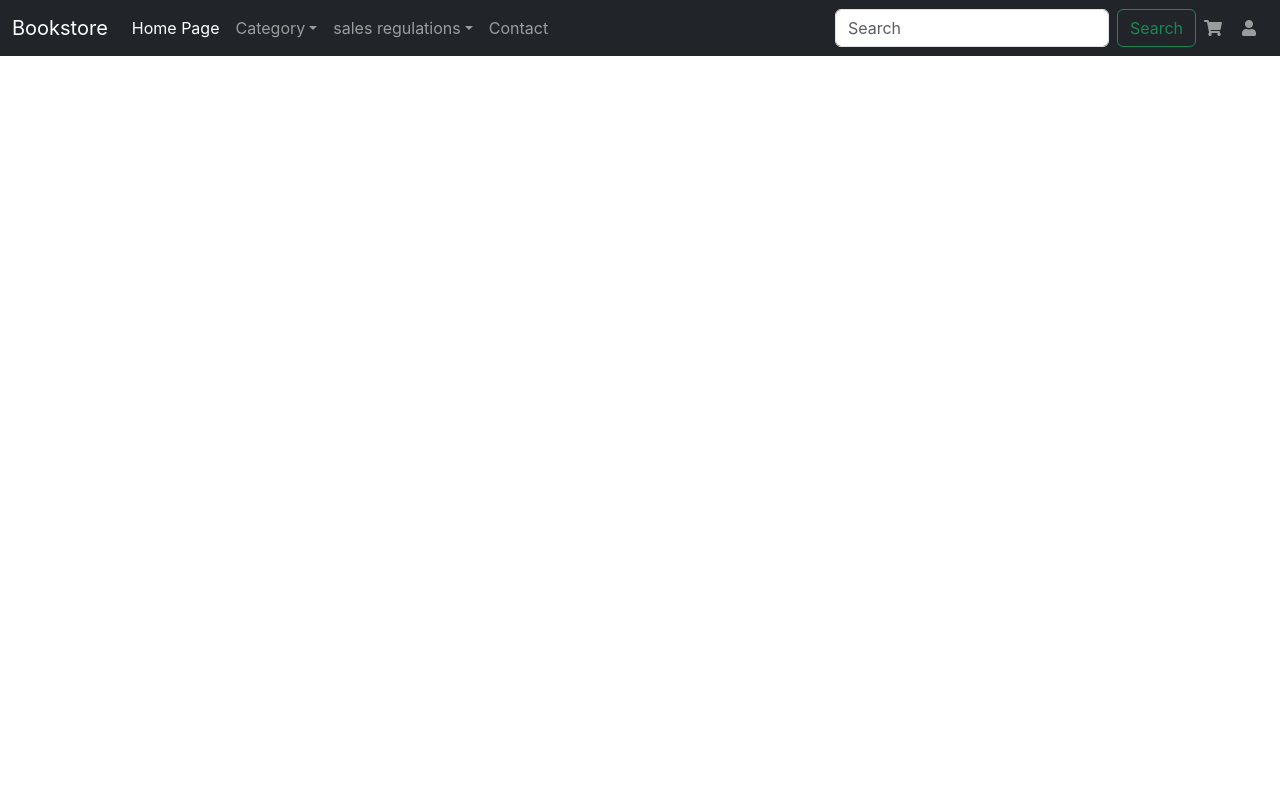
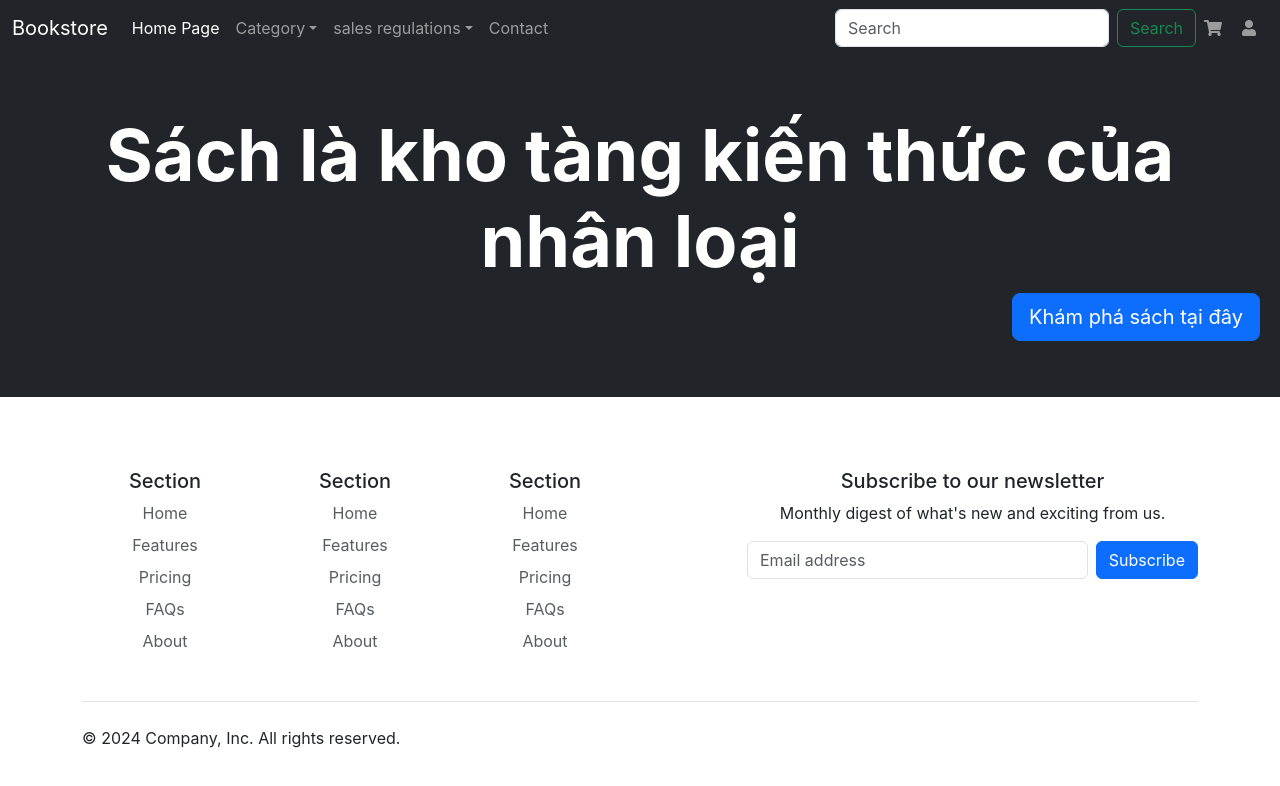
Before and after one commit to vansy204/book_store_frontend, a React (Create React App) app: page / in a window 1280 px wide. Shown: the top 786 px of the page. Built offline with nearby package versions, Linux system fonts and the light colour scheme.

Commit message:
update banner

```diff
--- a/src/App.css
+++ b/src/App.css
@@ -36,3 +36,79 @@
     transform: rotate(360deg);
   }
 }
+.bd-placeholder-img {
+  font-size: 1.125rem;
+  text-anchor: middle;
+  -webkit-user-select: none;
+  -moz-user-select: none;
+  user-select: none;
+}
+
+@media (min-width: 768px) {
+  .bd-placeholder-img-lg {
+    font-size: 3.5rem;
+  }
+}
+
+.b-example-divider {
+  width: 100%;
+  height: 3rem;
+  background-color: rgba(0, 0, 0, .1);
+  border: solid rgba(0, 0, 0, .15);
+  border-width: 1px 0;
+  box-shadow: inset 0 .5em 1.5em rgba(0, 0, 0, .1), inset 0 .125em .5em rgba(0, 0, 0, .15);
+}
+
+.b-example-vr {
+  flex-shrink: 0;
+  width: 1.5rem;
+  height: 100vh;
+}
+
+.bi {
+  vertical-align: -.125em;
+  fill: currentColor;
+}
+
+.nav-scroller {
+  position: relative;
+  z-index: 2;
+  height: 2.75rem;
+  overflow-y: hidden;
+}
+
+.nav-scroller .nav {
+  display: flex;
+  flex-wrap: nowrap;
+  padding-bottom: 1rem;
+  margin-top: -1px;
+  overflow-x: auto;
+  text-align: center;
+  white-space: nowrap;
+  -webkit-overflow-scrolling: touch;
+}
+
+.btn-bd-primary {
+  --bd-violet-bg: #712cf9;
+  --bd-violet-rgb: 112.520718, 44.062154, 249.437846;
+
+  --bs-btn-font-weight: 600;
+  --bs-btn-color: var(--bs-white);
+  --bs-btn-bg: var(--bd-violet-bg);
+  --bs-btn-border-color: var(--bd-violet-bg);
+  --bs-btn-hover-color: var(--bs-white);
+  --bs-btn-hover-bg: #6528e0;
+  --bs-btn-hover-border-color: #6528e0;
+  --bs-btn-focus-shadow-rgb: var(--bd-violet-rgb);
+  --bs-btn-active-color: var(--bs-btn-hover-color);
+  --bs-btn-active-bg: #5a23c8;
+  --bs-btn-active-border-color: #5a23c8;
+}
+
+.bd-mode-toggle {
+  z-index: 1500;
+}
+
+.bd-mode-toggle .dropdown-menu .active .bi {
+  display: block !important;
+}
--- a/src/App.tsx
+++ b/src/App.tsx
@@ -3,11 +3,15 @@ import React from 'react';
 
 import './App.css';
 import { Navbar } from './layouts/header-footer/Navbar';
+import { Footer } from './layouts/header-footer/Footer';
+import { HomePage } from './layouts/homepage/HomePage';
 
 function App() {
   return (
     <div className="App">
       <Navbar/>
+      <HomePage/>
+      <Footer/>
     </div>
   );
 }
--- /dev/null
+++ b/src/layouts/header-footer/Footer.tsx
@@ -0,0 +1,66 @@
+/* eslint-disable jsx-a11y/anchor-is-valid */
+import React from "react";
+
+export function Footer() {
+    return (
+        <div className="container">
+            <footer className="py-5">
+                <div className="row">
+                    <div className="col-6 col-md-2 mb-3">
+                        <h5>Section</h5>
+                        <ul className="nav flex-column">
+                            <li className="nav-item mb-2"><a href="#" className="nav-link p-0 text-body-secondary">Home</a></li>
+                            <li className="nav-item mb-2"><a href="#" className="nav-link p-0 text-body-secondary">Features</a></li>
+                            <li className="nav-item mb-2"><a href="#" className="nav-link p-0 text-body-secondary">Pricing</a></li>
+                            <li className="nav-item mb-2"><a href="#" className="nav-link p-0 text-body-secondary">FAQs</a></li>
+                            <li className="nav-item mb-2"><a href="#" className="nav-link p-0 text-body-secondary">About</a></li>
+                        </ul>
+                    </div>
+
+                    <div className="col-6 col-md-2 mb-3">
+                        <h5>Section</h5>
+                        <ul className="nav flex-column">
+                            <li className="nav-item mb-2"><a href="#" className="nav-link p-0 text-body-secondary">Home</a></li>
+                            <li className="nav-item mb-2"><a href="#" className="nav-link p-0 text-body-secondary">Features</a></li>
+                            <li className="nav-item mb-2"><a href="#" className="nav-link p-0 text-body-secondary">Pricing</a></li>
+                            <li className="nav-item mb-2"><a href="#" className="nav-link p-0 text-body-secondary">FAQs</a></li>
+                            <li className="nav-item mb-2"><a href="#" className="nav-link p-0 text-body-secondary">About</a></li>
+                        </ul>
+                    </div>
+
+                    <div className="col-6 col-md-2 mb-3">
+                        <h5>Section</h5>
+                        <ul className="nav flex-column">
+                            <li className="nav-item mb-2"><a href="#" className="nav-link p-0 text-body-secondary">Home</a></li>
+                            <li className="nav-item mb-2"><a href="#" className="nav-link p-0 text-body-secondary">Features</a></li>
+                            <li className="nav-item mb-2"><a href="#" className="nav-link p-0 text-body-secondary">Pricing</a></li>
+                            <li className="nav-item mb-2"><a href="#" className="nav-link p-0 text-body-secondary">FAQs</a></li>
+                            <li className="nav-item mb-2"><a href="#" className="nav-link p-0 text-body-secondary">About</a></li>
+                        </ul>
+                    </div>
+
+                    <div className="col-md-5 offset-md-1 mb-3">
+                        <form>
+                            <h5>Subscribe to our newsletter</h5>
+                            <p>Monthly digest of what's new and exciting from us.</p>
+                            <div className="d-flex flex-column flex-sm-row w-100 gap-2">
+                                <label className="visually-hidden">Email address</label>
+                                <input id="newsletter1" type="text" className="form-control" placeholder="Email address" />
+                                <button className="btn btn-primary" type="button">Subscribe</button>
+                            </div>
+                        </form>
+                    </div>
+                </div>
+
+                <div className="d-flex flex-column flex-sm-row justify-content-between py-4 my-4 border-top">
+                    <p>&copy; 2024 Company, Inc. All rights reserved.</p>
+                    <ul className="list-unstyled d-flex">
+                        <li className="ms-3"><a className="link-body-emphasis" href="#"><i className="fas fa-facebook"></i></a></li>
+                        <li className="ms-3"><a className="link-body-emphasis" href="#"><i className="fas fa-youtube"></i></a></li>
+                        <li className="ms-3"><a className="link-body-emphasis" href="#"><i className="fas fa-instagram"></i></a></li>
+                    </ul>
+                </div>
+            </footer>
+        </div>
+    );
+}
--- /dev/null
+++ b/src/layouts/homepage/HomePage.tsx
@@ -0,0 +1,10 @@
+import React from "react";
+import { Banner } from "./components/Banner";
+
+export function HomePage(){
+    return(
+        <div>
+            <Banner/>
+        </div>
+    );
+}
--- /dev/null
+++ b/src/layouts/homepage/components/Banner.tsx
@@ -0,0 +1,17 @@
+import React from "react";
+
+
+export function Banner(){
+    return(
+        <div className="p-2 mb-4 bg-dark">
+            <div className="container-fluid py-5 text-white d-flex justify-content-center align-items-center" >
+                <div>
+                    <h3 className="display-2 fw-bold">
+                        Sách là kho tàng kiến thức của nhân loại
+                    </h3>
+                    <button className="btn btn-primary btn-lg text=while float-end">Khám phá sách tại đây</button>
+                </div>
+            </div>
+        </div>
+    );
+}
```
